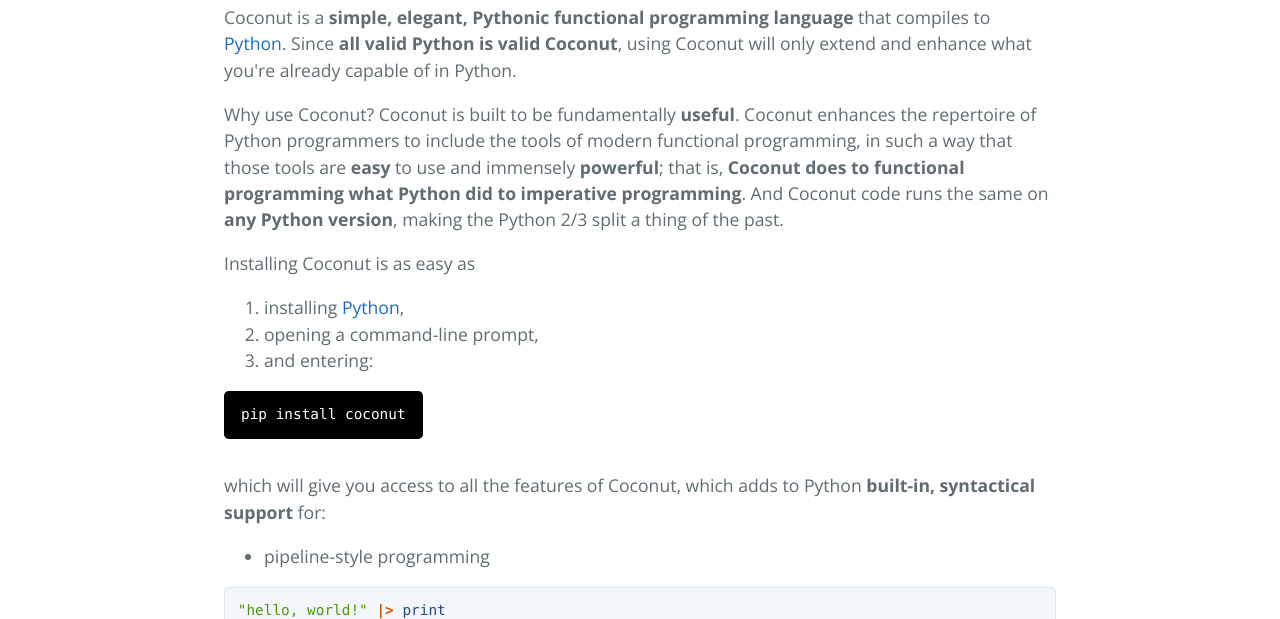
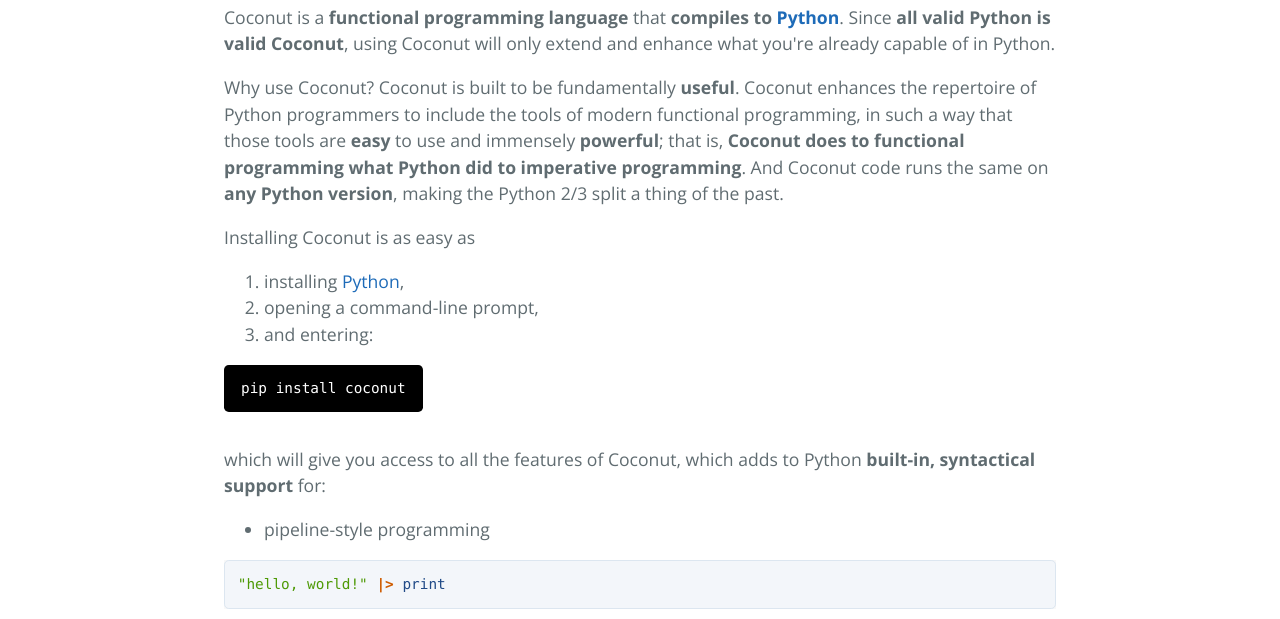
Before and after one commit to evhub/coconut, a plain HTML site: page index.html in a window 1280 px wide. Shown: the part 481-1100 px from the top of the page. Drawn offline with nearby package versions, Linux system fonts and the light colour scheme.

Commit message:
Improves first paragraph

```diff
--- a/index.html
+++ b/index.html
@@ -27,7 +27,7 @@
 <h1>
 <a id="user-content-coconut" href="#coconut" aria-hidden="true"><span aria-hidden="true"></span></a>Coconut</h1>
 
-<p>Coconut is a <strong>simple, elegant, Pythonic functional programming language</strong> that compiles to <a href="https://www.python.org/">Python</a>. Since <strong>all valid Python is valid Coconut</strong>, using Coconut will only extend and enhance what you're already capable of in Python.</p>
+<p>Coconut is a <strong>functional programming language</strong> that <strong>compiles to <a href="https://www.python.org/">Python</a></strong>. Since <strong>all valid Python is valid Coconut</strong>, using Coconut will only extend and enhance what you're already capable of in Python.</p>
 
 <p>Why use Coconut? Coconut is built to be fundamentally <strong>useful</strong>. Coconut enhances the repertoire of Python programmers to include the tools of modern functional programming, in such a way that those tools are <strong>easy</strong> to use and immensely <strong>powerful</strong>; that is, <strong>Coconut does to functional programming what Python did to imperative programming</strong>. And Coconut code runs the same on <strong>any Python version</strong>, making the Python 2/3 split a thing of the past.</p>
 
```
Also changed, not shown: 1 other file.
